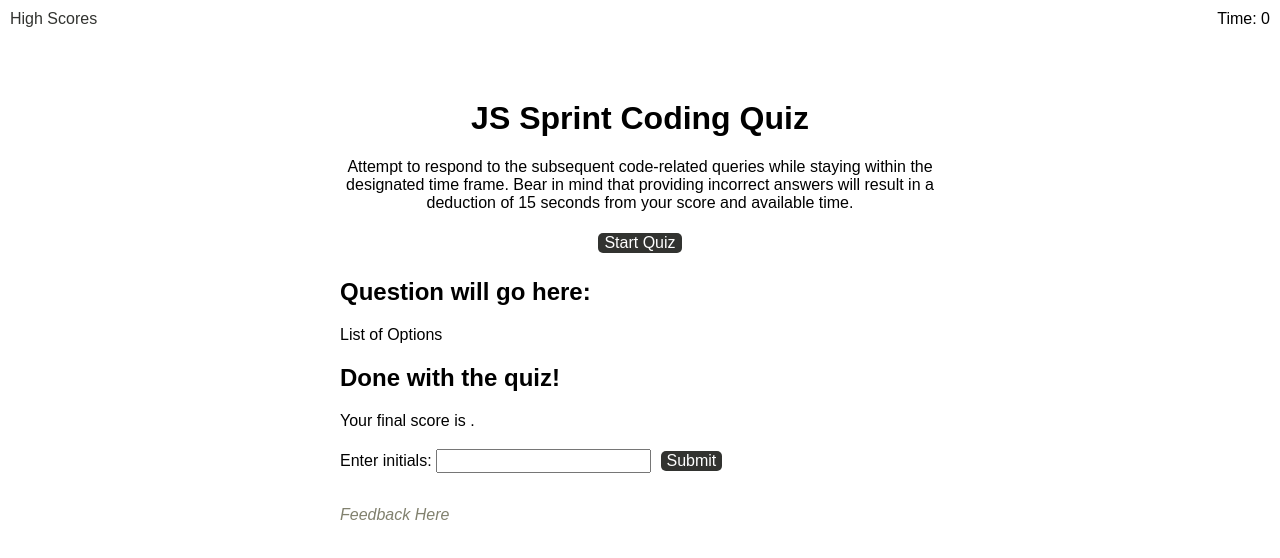
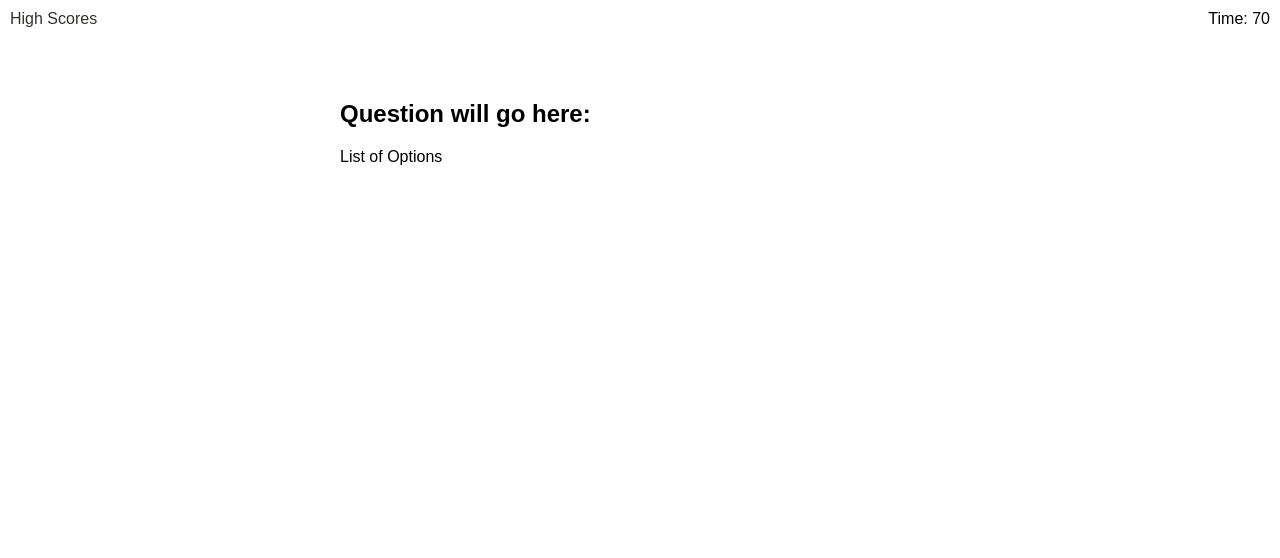
Before and after one commit to Silva3012/JS-sprint, a plain HTML site: page index.html in a window 1280 px wide. Drawn offline with Linux system fonts and the light colour scheme.

Commit message:
Hide the start screen and update the timer

```diff
--- a/assets/css/styles.css
+++ b/assets/css/styles.css
@@ -59,9 +59,9 @@ input[type="text"] {
     max-width: 600px;
 }
 
-/*.hide {*/
-/*    display: none;*/
-/*}*/
+.hide {
+    display: none;
+}
 
 .start {
     text-align: center;
--- a/assets/js/logic.js
+++ b/assets/js/logic.js
@@ -0,0 +1,37 @@
+// Select HTML elements and assign them to variables
+const startScreenElement = document.querySelector(".start");
+const startButton = document.querySelector("#start-button");
+const questionsElement = document.querySelector("#questions")
+const timerElement = document.querySelector("#time");
+
+// Variables that keep track of the quizzes state
+let time = questions.length * 15;
+let questionIndex = 0;
+let timerId;
+
+// A function that starts the quiz, by hiding the start screen and getting a question and also starting the timer
+const startTheQuiz = () => {
+    // Hide the start screen by adding "hide" as a value to the class
+    startScreenElement.setAttribute("class", "hide");
+
+    // Un-hide questions by removing the class attribute
+    questionsElement.removeAttribute("class");
+
+    // Start the timer
+    timerId = setInterval(clockTimer, 1000)
+}
+
+// This function is responsible for updating the time and checking if the user has ran out of time
+const clockTimer = () => {
+    // Updating the time
+    time--;
+    timerElement.textContent = time;
+
+    // Check if the user still has time, if not, end the quiz
+    if (time <= 0) {
+        endTheQuiz();
+    }
+
+}
+// On click event to start the quiz
+startButton.onclick = startTheQuiz();
```
